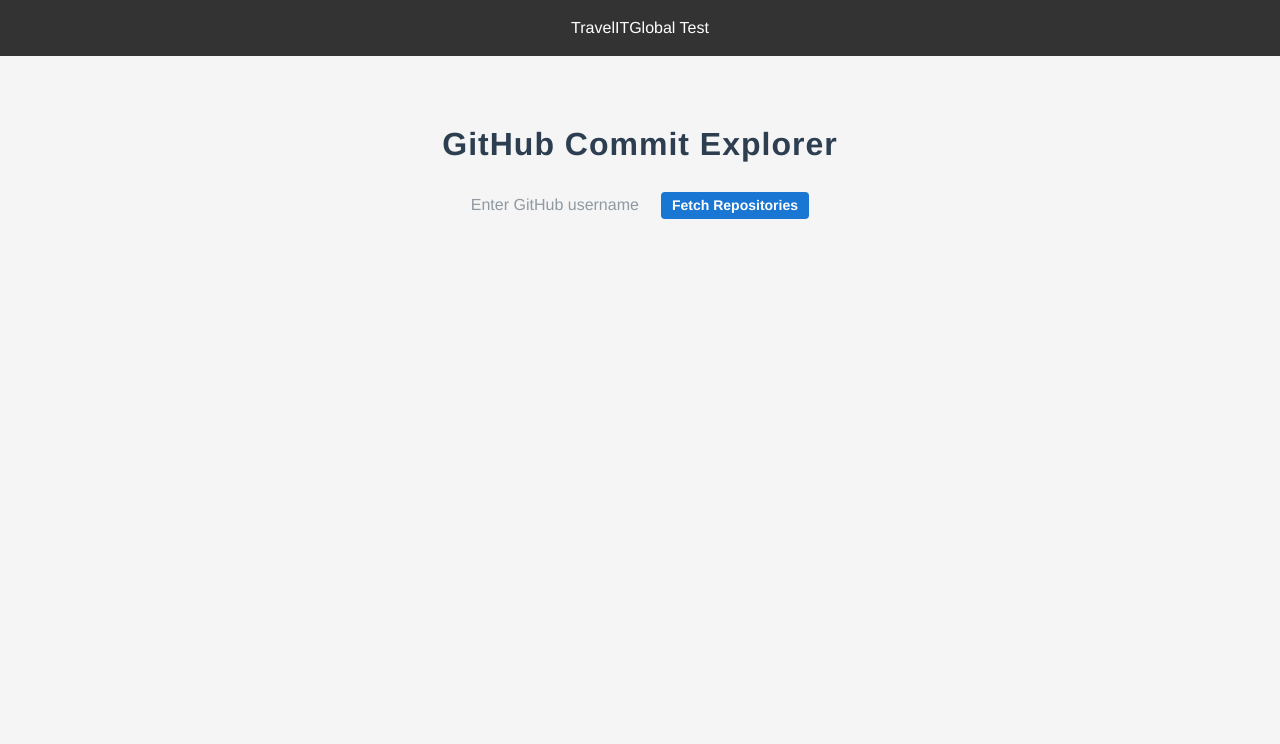
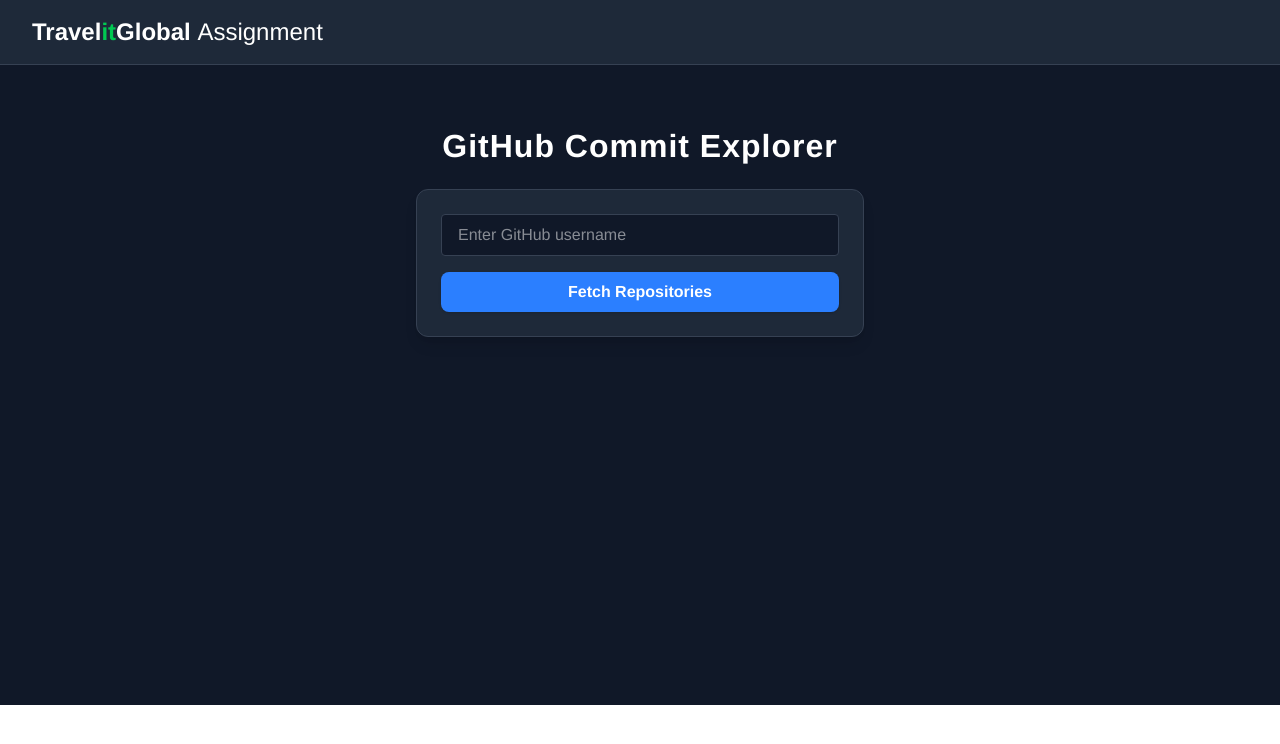
Before and after one commit to MarnitzDev/travel-it-global-test, a Vue app: page / in a window 1280 px wide. Shown: the top 744 px of the page. Built offline with nearby package versions, Linux system fonts and the light colour scheme; no server answers; the HTML template or start-up script is replaced by a standard one.

Commit message:
styling home page

```diff
--- a/src/App.vue
+++ b/src/App.vue
@@ -1,33 +1,18 @@
-<script setup lang="ts"></script>
+<script setup lang="ts">
+ import AppHeader from './components/AppHeader.vue';
+</script>
 
 <template>
-  <header>
-    <div class="header-content">
-      <nav>
-        <router-link to="/">TravelITGlobal Test</router-link>
-      </nav>
-    </div>
-  </header>
-  <main>
+  <AppHeader />
+  <main class="bg-gray-900">
     <div class="container">
       <router-view />
     </div>
   </main>
 </template>
 
-<style>
-body {
-  margin: 0;
-  padding: 0;
-  font-family: Helvetica, Arial, sans-serif;
-  background-color: #f5f5f5;
-  color: #2c3e50;
-}
-header {
-  background: #333;
-  padding: 1em;
-  text-align: center;
-}
+<style lang="scss">
+
 .header-content {
   max-width: 1200px;
   margin: 0 auto;
--- a/src/assets/styling/_buttons.scss
+++ /dev/null
@@ -1,42 +0,0 @@
-button {
-    font-size: 14px;
-    border-radius: 4px;
-    background: none;
-    border: none;
-    color: #333;
-    font-weight: bold;
-    cursor: pointer;
-    padding: 0.2rem 0.7rem;
-    margin-bottom: 0.2rem;
-    transition: color 0.2s;
-}
-
-/* Primary button */
-.btn-primary {
-    background: #1976d2;
-    color: #ffffff;
-}
-.btn-primary:hover {
-    background: #2166ac;
-    color: #ffffff;
-}
-
-/* Danger button */
-.btn-danger {
-    background-color: #e53935;
-    color: #fff;
-}
-.btn-danger:hover {
-    background-color: #b71c1c;
-    color: #ffffff;
-}
-
-/* Success button */
-.btn-success {
-    background-color: #43a047;
-    color: #fff;
-}
-.btn-success:hover {
-    background-color: #2e7031;
-    color: #fff;
-}
--- /dev/null
+++ b/src/assets/styling/index.scss
@@ -0,0 +1,4 @@
+@use './color.scss' as *;
+@use './_buttons.scss' as *;
+
+@import "tailwindcss";
--- a/src/assets/styling/main.scss
+++ b/src/assets/styling/main.scss
@@ -1,3 +1,16 @@
 @use "tailwindcss";
 
-@use './_buttons.scss' as *;
+body {
+  margin: 0;
+  padding: 0;
+  font-family: Helvetica, Arial, sans-serif;
+  color: #fff;
+}
+
+input {
+  @apply w-full px-4 py-2 rounded bg-gray-900 text-white border border-gray-700 focus:outline-none focus:ring-1 focus:ring-blue-400;
+}
+
+button {
+  @apply px-4 py-2 rounded-lg font-semibold bg-blue-500 text-white shadow hover:bg-blue-600 hover:cursor-pointer transition-colors duration-200 focus:outline-none focus:ring-2 focus:ring-blue-400 disabled:opacity-50 disabled:cursor-not-allowed;
+}
--- /dev/null
+++ b/src/components/AppHeader.vue
@@ -0,0 +1,13 @@
+<template>
+  <header class="app-header  border-b border-gray-700 bg-gray-800">
+    <div class="max-w-7xl mx-auto px-4 sm:px-6 lg:px-8">
+        <div class="flex justify-between items-center py-4">
+            <div class="flex items-center space-x-4">
+                <router-link to="/" class="text-2xl font-bold text-white">
+                    Travel<span class="text-green-500">it</span>Global <span class="font-normal"> Assignment</span>
+                </router-link>
+            </div>
+        </div>
+    </div>
+  </header>
+</template>
--- a/src/views/HomeView.vue
+++ b/src/views/HomeView.vue
@@ -24,17 +24,23 @@ async function fetchRepos() {
 
 <template>
     <div class="home">
-    <h1>GitHub Commit Explorer</h1>
-    <form @submit.prevent="fetchRepos">
-      <input v-model="username" placeholder="Enter GitHub username" />
-      <button type="submit" class="btn-primary ml-3">Fetch Repositories</button>
-      <p v-if="validationError" class="error">{{ validationError }}</p>
-      <p v-if="store.error" class="error">{{ store.error }}</p>
-    </form>
+    <h1
+      class="mb-3 md:mb-4 text-2xl md:text-4xl"
+    >
+      GitHub Commit Explorer
+    </h1>
+    <div class="mx-auto max-w-md bg-gray-800 rounded-xl shadow-lg p-6 border border-gray-700">
+      <form @submit.prevent="fetchRepos">
+        <input v-model="username" placeholder="Enter GitHub username" class="w-full" />
+        <button type="submit" class="btn-primary mt-4 w-full">Fetch Repositories</button>
+        <p v-if="validationError" class="error mt-2 text-red-400">{{ validationError }}</p>
+        <p v-if="store.error" class="error mt-2 text-red-400">{{ store.error }}</p>
+      </form>
+    </div>
   </div>
 </template>
 
-<style scoped>
+<style lang="scss" scoped>
 .home {
     text-align: center;
     margin: 2rem auto;
```
